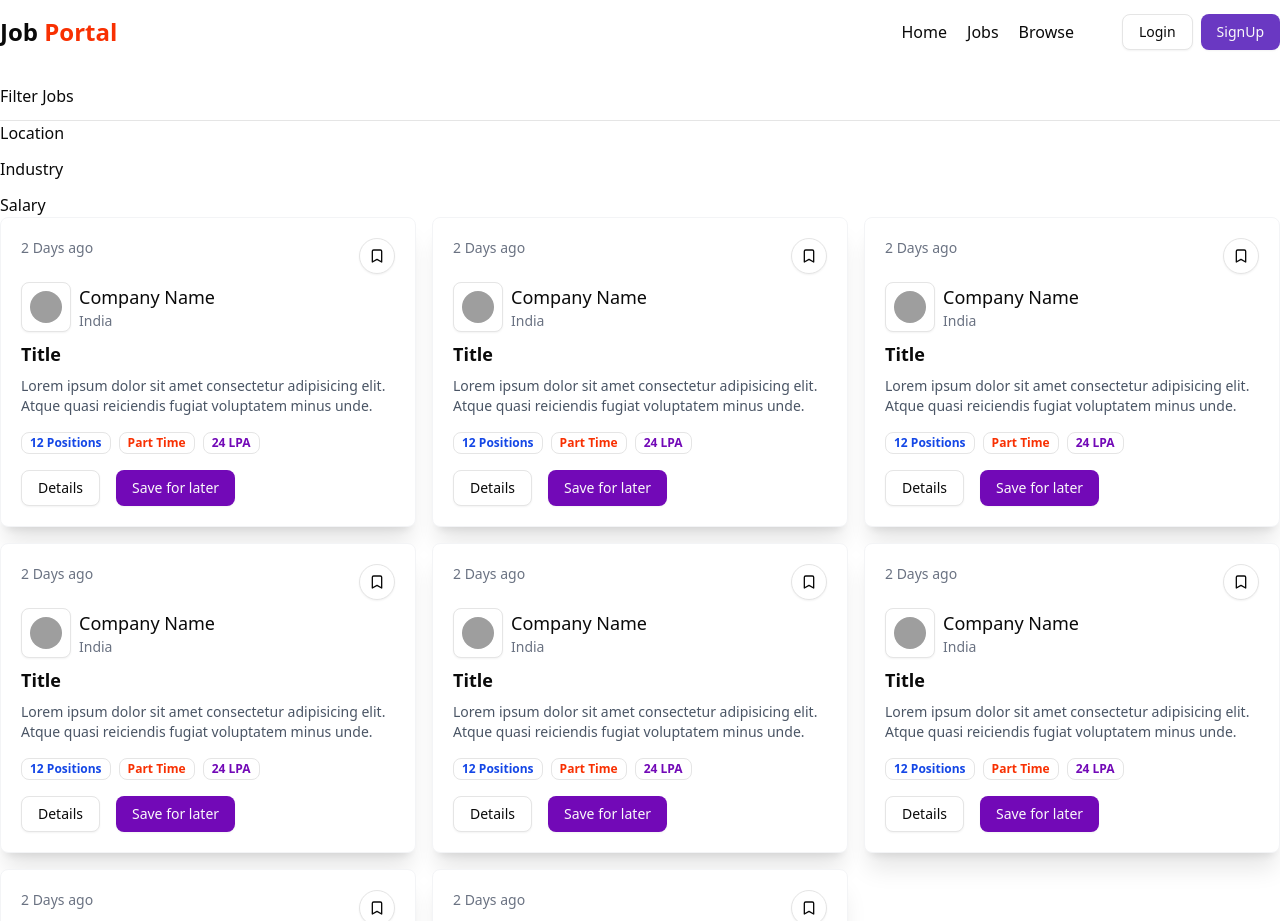
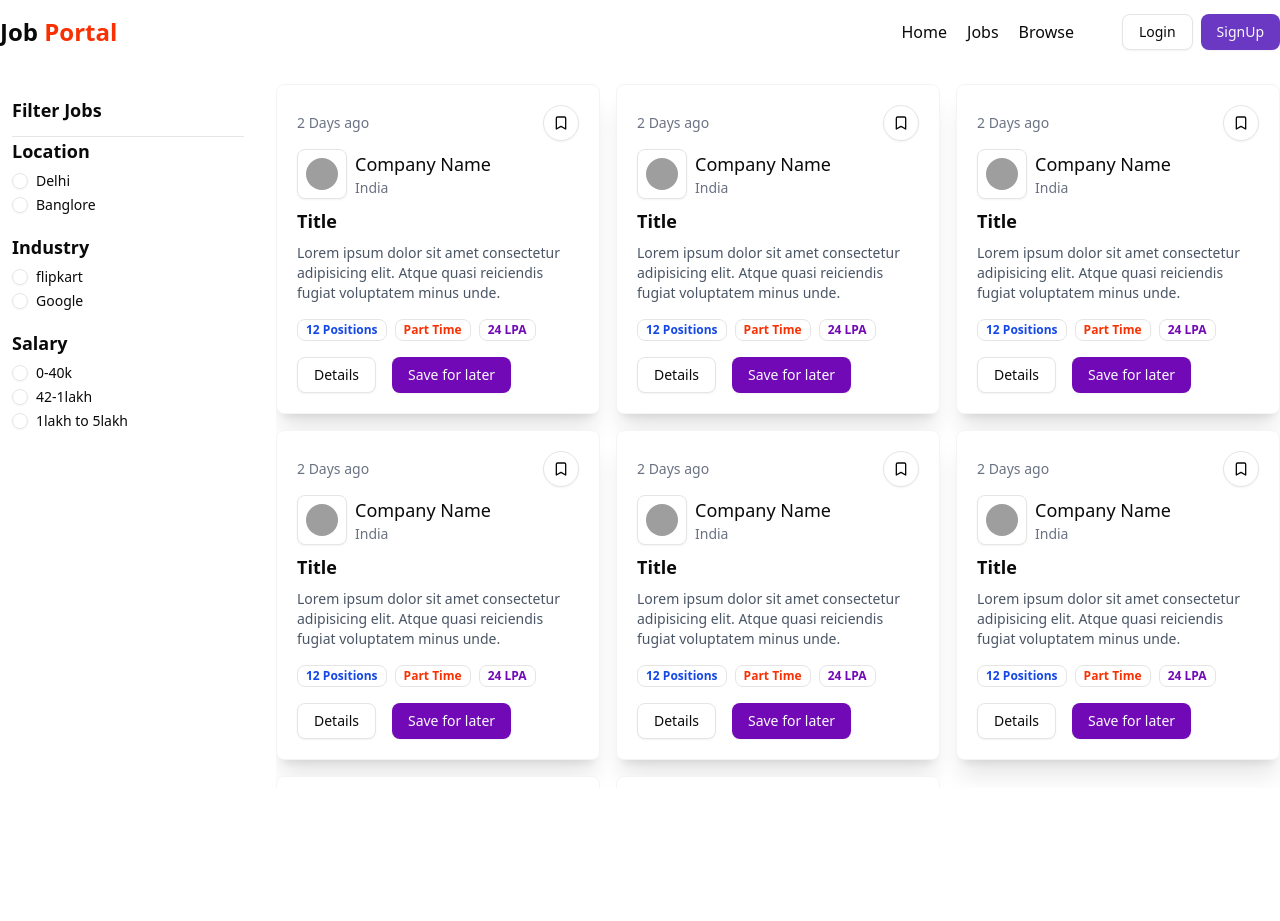
Before and after one commit to Aman3020/Skill_Bridge, a React (Vite) app in the folder frontend/: page /jobs in a window 1280 px wide. After the commit the page ends 800 px from the top, so only its background shows below. Built offline with nearby package versions, Linux system fonts and the light colour scheme; grey boxes are pictures that could not be loaded.

Commit message:
browse component

```diff
--- a/frontend/src/App.jsx
+++ b/frontend/src/App.jsx
@@ -4,6 +4,7 @@
 import Signup from './components/auth/signup'
 import Home from './components/Home'
 import Jobs from './components/Jobs'
+import Browse from './components/Browse'
 
 const appRouter = createBrowserRouter([
   {
@@ -25,6 +26,10 @@
   {
     path:'/jobs',
     element:<Jobs/>
+  },
+  {
+    path:'/browse',
+    element:<Browse/>
   }
 ])
 
--- /dev/null
+++ b/frontend/src/components/Browse.jsx
@@ -0,0 +1,27 @@
+import React from 'react'
+import Navbar from './shared/Navbar'
+import Job from './Job';
+
+const randomJobs = [1, 2, 3];
+
+const Browse = () => {
+  return (
+    <div>
+      <Navbar/>
+      <div className='max-w-7xl mx-auto my-10'>
+        <h1 className='font-bold text-xl my-10'>Search Results {randomJobs.length}</h1>
+        <div className="grid grid-cols-3 gap-4">
+          {
+              randomJobs.map((item, index) =>{
+                  return (
+                      <Job/>
+                  )
+              })
+          }
+        </div>
+      </div>
+    </div>
+  )
+}
+
+export default Browse
--- a/frontend/src/components/FilterCard.jsx
+++ b/frontend/src/components/FilterCard.jsx
@@ -1,5 +1,6 @@
 import React from 'react'
-import { RadioGroup } from './ui/radio-group'
+import { RadioGroup, RadioGroupItem } from './ui/radio-group'
+import { Label } from './ui/label'
 
 const filterData = [
   {
@@ -8,7 +9,7 @@
   },
   {
     filterType:"Industry",
-    array:["Delhi", "Banglore"]
+    array:["flipkart", "Google"]
   },
   {
     filterType:"Salary",
@@ -18,15 +19,25 @@
 
 const FilterCard = () => {
   return (
-    <div>
-      <h1>Filter Jobs</h1>
+    <div className='w-full rounded-md bg-white p-3'>
+      <h1 className='font-bold text-lg'>Filter Jobs</h1>
       <hr className='mt-3'/>
       <RadioGroup>
         {
           filterData.map((data, index)=>(
-            <dvi>
-              <h1>{data.filterType}</h1>
-            </dvi>
+            <div>
+              <h1 className='font-bold text-lg'>{data.filterType}</h1>
+              {
+                data.array.map((item, idx) =>{
+                  return (
+                    <div className='flex items-center space-x-2 my-2'>
+                      <RadioGroupItem value={item}/>
+                      <Label >{item}</Label>
+                    </div>
+                  )
+                })
+              }
+            </div>
           ))
         }
       </RadioGroup>
--- a/frontend/src/components/Job.jsx
+++ b/frontend/src/components/Job.jsx
@@ -7,7 +7,7 @@
 const Job = () => {
   return (
     <div className="p-5 rounded-md shadow-xl bg-white border border-gray-100">
-      <div className="flex items-cneter justify-between">
+      <div className="flex items-center justify-between">
         <p className="text-sm text-gray-500">2 Days ago</p>
         <Button className="rounded-full" variant="outline" size="icon">
           <Bookmark />
--- a/frontend/src/components/Jobs.jsx
+++ b/frontend/src/components/Jobs.jsx
@@ -11,25 +11,22 @@
       <Navbar />
       <div className="max-w-7xl mx-auto mt-5">
         <div className="flex gap-5">
-            <div className="w-20%">
-
+          <div className="w-1/5">
             <FilterCard />
-                {
-                    jobsArray.length <= 0 ? <span> Jobs not Fount</span> :
+          </div>
           <div className="flex-1 h-[88vh] overflow-y-auto pb-5">
+            {jobsArray.length <= 0 ? (
+              <span>Jobs not Found</span>
+            ) : (
               <div className="grid grid-cols-3 gap-4">
-                            {
-                                jobsArray.map((item, index) =>
+                {jobsArray.map((item, index) => (
                   <div>
                     <Job />
-                                    </div>  )
-                            }
                   </div>
-
+                ))}
               </div>
-                }
+            )}
           </div>
-
         </div>
       </div>
     </div>
--- a/frontend/src/components/LatestJobs.jsx
+++ b/frontend/src/components/LatestJobs.jsx
@@ -9,7 +9,7 @@
       <h1 className="text-4xl font-bold">
         <span className="text-[#6A38C2]">Latest & Top</span> Job Openings
       </h1>
-      // multiple job carts display HeroSection
+      {/* // multiple job carts display HeroSection */}
       <div className="grid grid-cols-3 gap-4 my-5">
         {
             randomJobs.slice(0,6).map((item, index) =>
--- a/frontend/src/redux/authSlice.js
+++ b/frontend/src/redux/authSlice.js
@@ -3,12 +3,16 @@
 const authSlice = createSlice({
     name:"auth",
     initialState:{
-        loading:false
+        loading:false,
+        user:null
     },
     reducers:{
         //actionsc
         setloading:(state, action) =>{
             state.loading = action.payload;
+        },
+        setUser:(state, action)=>{
+            state.user = action.payload;
         }
     }
 })
```
Lines whose indentation alone changed are shown as unchanged.
